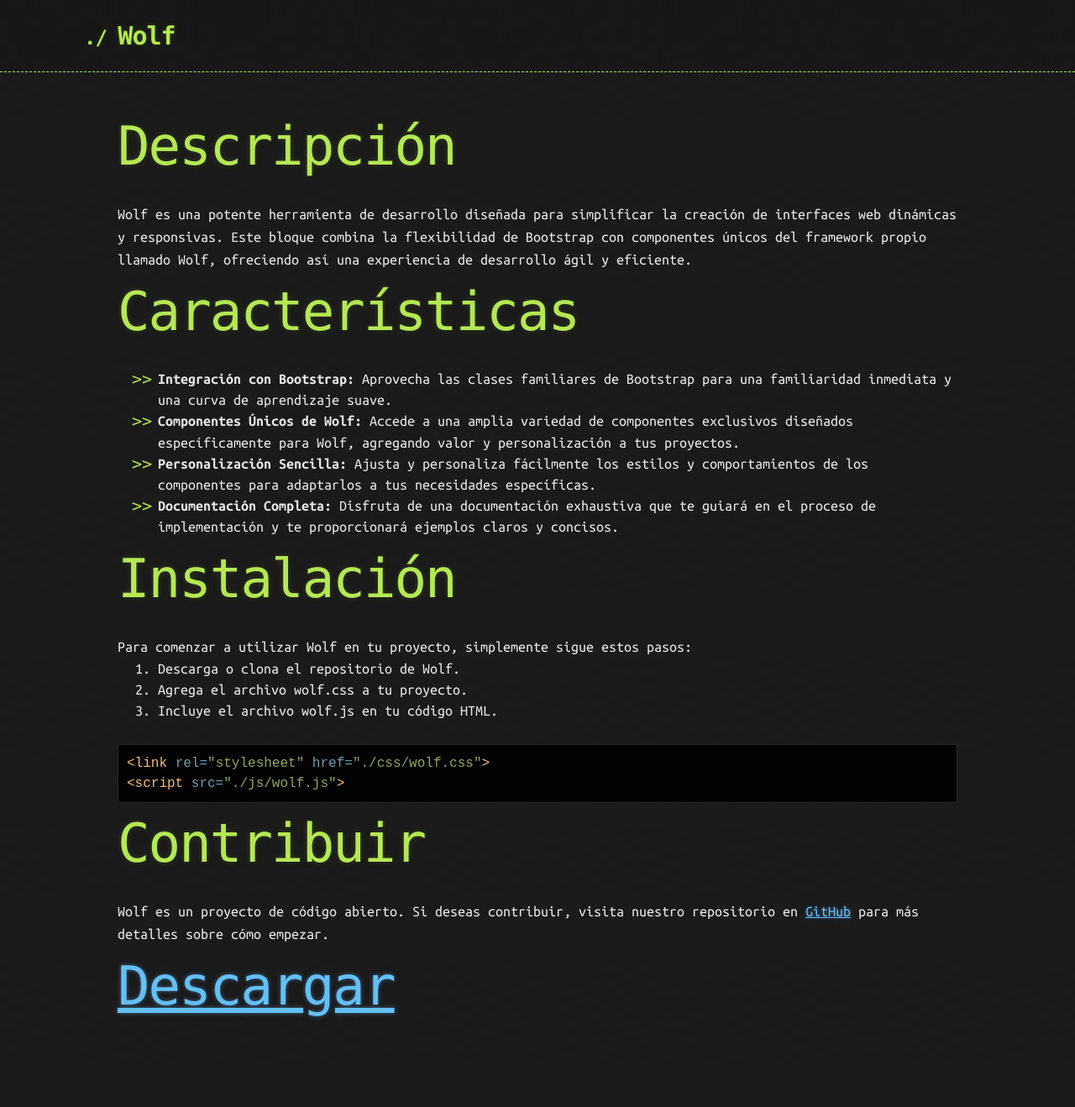
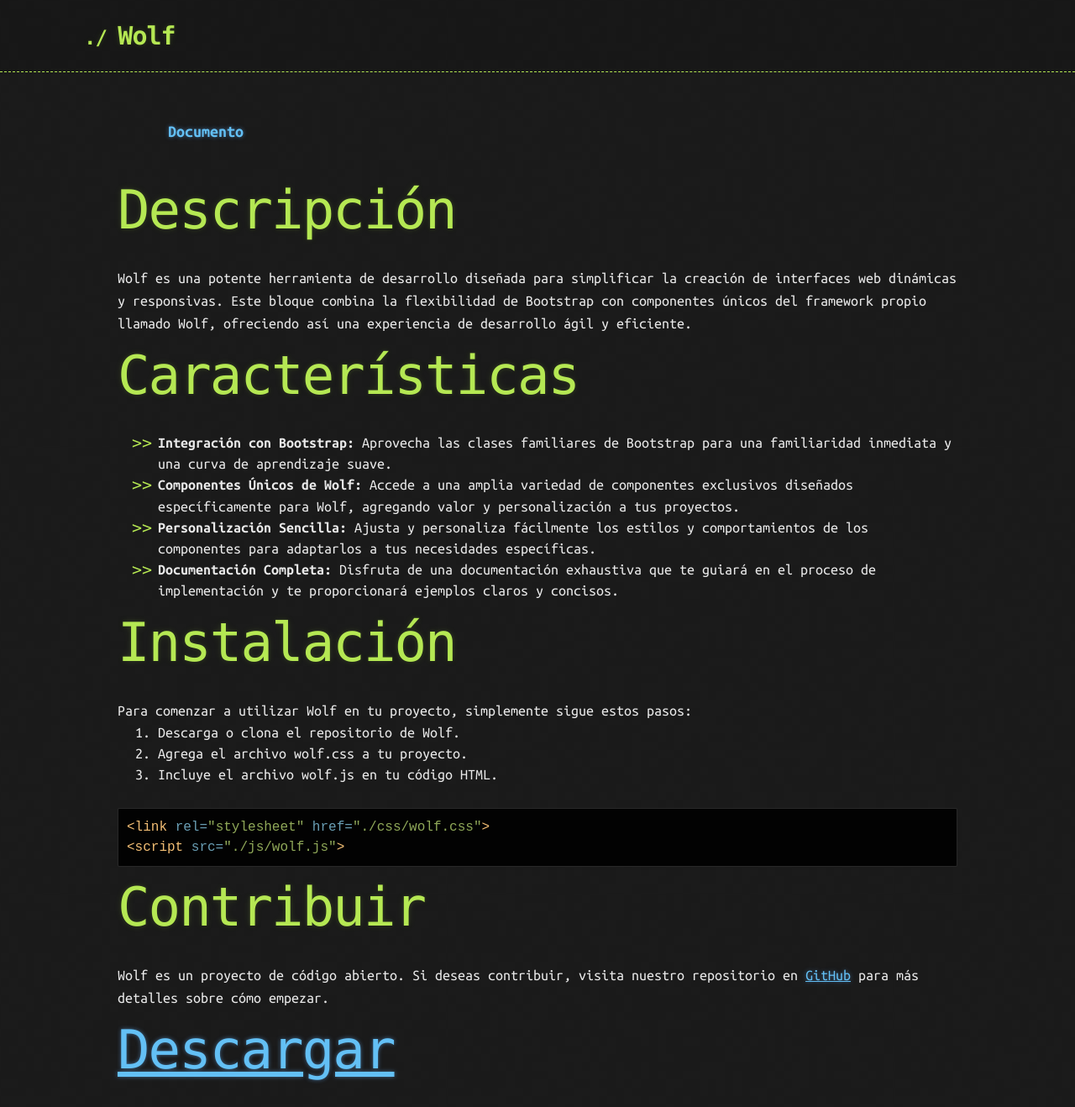
Before and after one commit to NinjaDiaz007/Block, a Jekyll site: the page built from wolf.md, in a window 1280 px wide. Shown: the whole page at 84% size. Built offline with Jekyll 4.4.1, drawn with Linux system fonts in a browser that asks for light colours; before the commit the page ends 1242 px from its top, so only the background shows below that.

Commit message:
Add files via upload

```diff
--- a/assets/css/wolf.css
+++ b/assets/css/wolf.css
@@ -626,6 +626,25 @@
 	color: aliceblue;
 	font-weight: bold;
 }
+
+.nav-doc{
+	width: 100%;
+	height: 60px;
+	padding: 0 4%;
+	display: flex;
+	justify-content: space-between;
+	align-items: center;
+}
+.nav-doc a{
+	display: block;
+	text-decoration: none;
+	font-size: 20px;
+	font-weight: bold;
+	padding: .5em 1em;
+}
+.nav-doc a:hover{
+	color: #eee;
+}
 /*=============================================*/
 /*=================> Banner <==================*/
 /*=============================================*/
--- a/wolf.md
+++ b/wolf.md
@@ -9,6 +9,10 @@
         <a href="#sobreMi" class="btn btn-primary">Leer M&#225;s</a>
     </div>
 </section>-->
+
+<nav class="nav-doc mb-4">
+    <a href="">Documento</a>
+</nav>
 
 
 <h1 style="font-size: 64px;">Descripción</h1>
```
